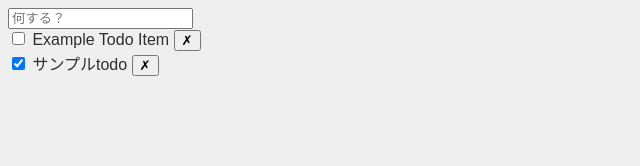
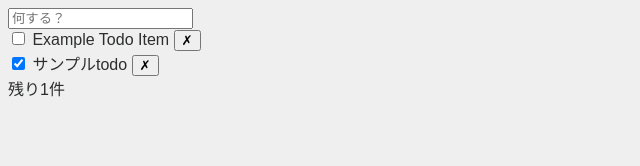
Before and after one commit to tris5572/todomvc-svelte, a Svelte app: page / in a window 1280 px wide. Shown: the top 166 px of the page, without its empty margins (0-640 px from the left). Built offline with nearby package versions, Linux system fonts and the light colour scheme.

Commit message:
feat: 残件数表示を実装

```diff
--- a/src/App.svelte
+++ b/src/App.svelte
@@ -1,5 +1,6 @@
 <script lang="ts">
   import Add from "./lib/Add.svelte";
+  import Footer from "./lib/Footer.svelte";
   import Item from "./lib/Item.svelte";
   import type { Todo } from "./lib/types";
 
@@ -27,6 +28,7 @@
       <Item bind:todo={todos[i]} onDelete={deleteTodo} />
     {/each}
   </div>
+  <Footer remaining={todos.filter((t) => !t.completed).length} />
 </main>
 
 <style>
--- /dev/null
+++ b/src/lib/Footer.svelte
@@ -0,0 +1,24 @@
+<script lang="ts">
+  type Props = {
+    /** 残件数 */
+    remaining: number;
+  };
+
+  let { remaining }: Props = $props();
+</script>
+
+<div class="container">
+  <div>
+    {#if remaining === 0}
+      すべて完了
+    {:else}
+      残り{remaining}件
+    {/if}
+  </div>
+</div>
+
+<style>
+  .container {
+    display: flex;
+  }
+</style>
```
